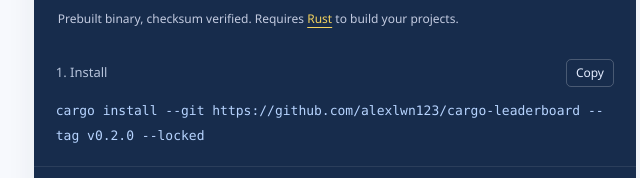
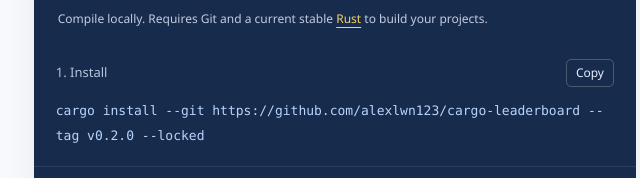
Before and after one commit to alexlwn123/cargo-leaderboard, a website: page public/index.html in a window 1280 px wide. Both pictures are taken after a click on the button "From source". Shown: the part 1035-1213 px from the top of the page, 594-1234 px from the left. Drawn offline with Linux system fonts and the light colour scheme; no server answers.

Commit message:
Clarify source installation requirements in platform picker

```diff
--- a/public/app.js
+++ b/public/app.js
@@ -242,6 +242,9 @@ document.querySelectorAll("[data-install]").forEach((button) =>
       item.setAttribute("aria-pressed", String(item === button)),
     );
     $("#install-code").textContent = installCommands[button.dataset.install];
+    $("#install-method").textContent = button.dataset.install === "source"
+      ? "Compile locally. Requires Git and a current stable "
+      : "Prebuilt binary, checksum verified. Requires ";
     $("#copy-status").textContent = "";
   }),
 );
--- a/public/index.html
+++ b/public/index.html
@@ -141,7 +141,7 @@
             <button type="button" data-install="windows" aria-pressed="false">Windows</button>
             <button type="button" data-install="source" aria-pressed="false">From source</button>
           </div>
-          <p class="install-note" id="install-note">Prebuilt binary, checksum verified. Requires <a href="https://rustup.rs">Rust</a> to build your projects.</p>
+          <p class="install-note" id="install-note"><span id="install-method">Prebuilt binary, checksum verified. Requires </span><a href="https://rustup.rs">Rust</a> to build your projects.</p>
           <div class="command-block">
             <div class="command-label">
               <span>1. Install</span
```
